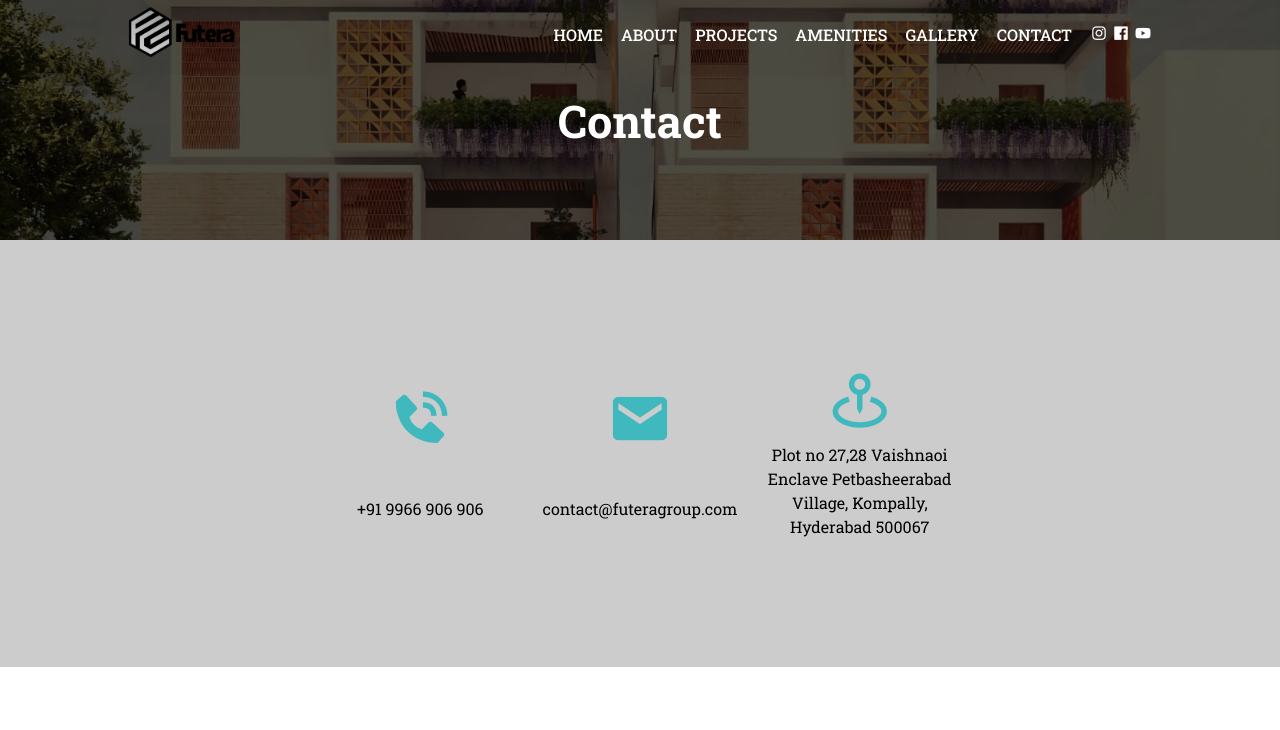
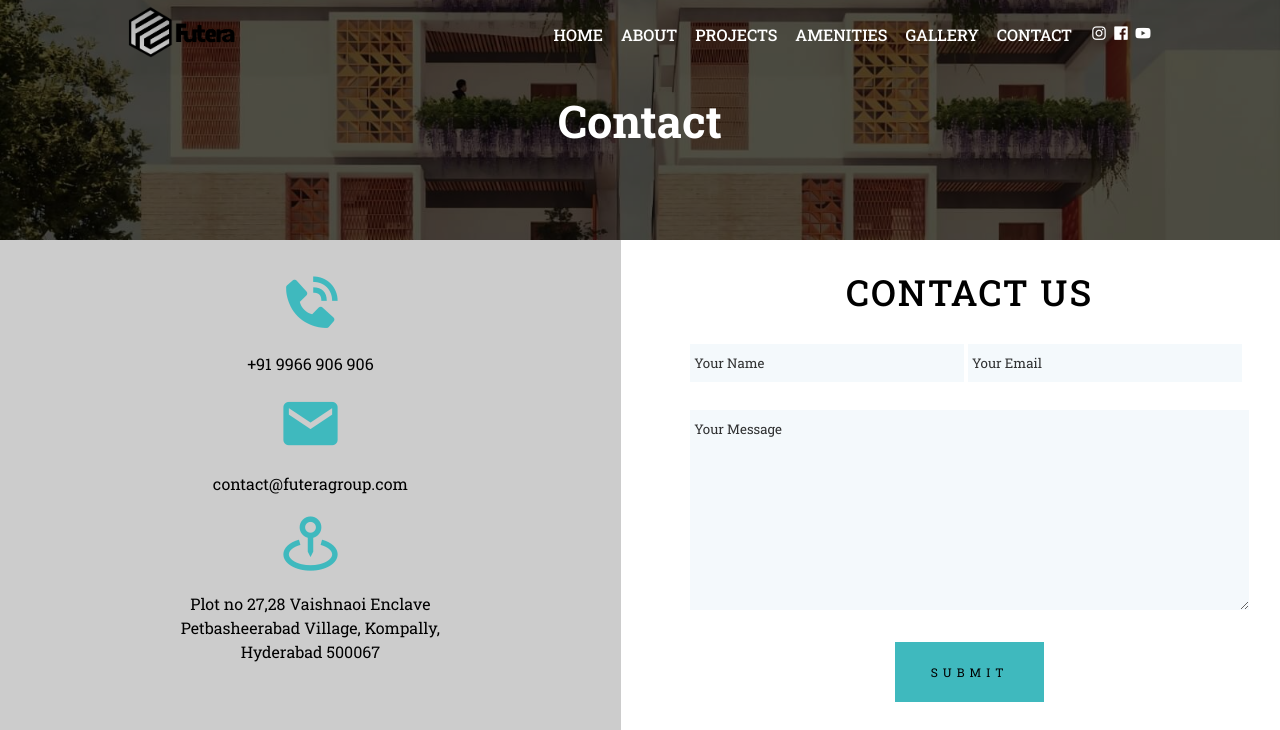
Before and after one commit to satyammishra0/futera, a PHP site: the page made by pages/contact.php in a window 1280 px wide. Shown: the top 730 px of the page. Run offline with PHP 8.4, Linux system fonts and the light colour scheme.

Commit message:
new changes as per discussed

```diff
--- a/assets/css/anemities.css
+++ b/assets/css/anemities.css
@@ -13,7 +13,7 @@
 
 .animities-services-grid {
   border: 0.8px solid var(--gray);
-  margin: 5% 5% 5% 0%;
+  margin: 5% 5% 0% 0%;
   grid-template-columns: 30% 1fr;
 }
 
--- a/assets/css/contact.css
+++ b/assets/css/contact.css
@@ -2,8 +2,12 @@
 /* ---------First Section  */
 /* ----------------------- */
 .contact-details {
-  padding: 10% 25%;
+  padding: 5% 25%;
   background-color: var(--gray-bg);
+}
+
+.contact-details-grid-content {
+  margin-bottom: 5%;
 }
 
 .contact-details-grid-content > i {
@@ -23,7 +27,7 @@
 /* ---------Second Section  */
 /* ----------------------- */
 .contact-form-section {
-  padding: 5% 10%;
+  padding: 0% 5%;
 }
 
 input::placeholder {
@@ -47,13 +51,9 @@ textarea::placeholder {
   text-transform: uppercase;
 }
 
-.contact-form-section > form {
-  padding: 0% 25%;
-}
-
 .contact-form-section > form > input {
   width: 49%;
-  color: #a0b2be;
+  color: #181818;
   border-color: #f4f9fc;
   background-color: #f4f9fc;
   border: none;
@@ -109,4 +109,7 @@ textarea::placeholder {
   .contact-form-section > form {
     padding: 0 10%;
   }
+  .contact-form-section {
+    padding: 10% 0;
+  }
 }
--- a/assets/css/footer.css
+++ b/assets/css/footer.css
@@ -85,7 +85,6 @@ footer {
   font-size: 14px;
   font-family: var(--font-pt-sans);
   margin: 3% 0;
-  /* text-align: center; */
 }
 
 .footer-grid-contact > ul > li > a {
@@ -93,7 +92,6 @@ footer {
 }
 
 .footer-social-icons {
-  /* margin-top: 8%; */
   gap: 5px;
   display: flex;
 }
@@ -121,6 +119,11 @@ footer {
 }
 
 ::placeholder {
+  color: vaR(--white);
+  opacity: 0.6;
+}
+
+select::placeholder {
   color: vaR(--white);
   opacity: 0.6;
 }
@@ -153,7 +156,8 @@ footer {
 }
 
 .footer-grid-form > form > select {
-  color: var(--white);
+  color: #aaa;
+  font-weight: 500;
   background-color: black;
   border: 2px solid #eee;
   font-size: 1em;
--- a/includes/footer.php
+++ b/includes/footer.php
@@ -19,7 +19,7 @@
               <div class="footer-social-icons ">
                   <a target="_blank" href="https://www.instagram.com/futeragroup/" style="border: 1px solid var(--white);" class="button-ani"><i class='bx bxl-instagram'></i></a>
                   <a target="_blank" href="https://www.facebook.com/profile.php?id=100092867637067" style="border: 1px solid var(--white);" class="button-ani"><i class='bx bxl-facebook-square'></i></a>
-                  <a target="_blank" href="" style="border: 1px solid var(--white);" class="button-ani"><i class='bx bxl-youtube'></i></a>
+                  <a target="_blank" href="https://www.youtube.com/@Futeragroup" style="border: 1px solid var(--white);" class="button-ani"><i class='bx bxl-youtube'></i></a>
               </div>
           </div>
           <div class="footer-grid-map">
--- a/includes/header.php
+++ b/includes/header.php
@@ -50,9 +50,9 @@
             <li class="nav-links"><a href="../pages/gallery.php"> GALLERY</a></li>
             <li class="nav-links"><a href="../pages/contact.php"> CONTACT</a></li>
             <li class="nav-links">
-                <a href="https://www.instagram.com/futeragroup/" target="_blank" class="button-ani"><i style="font-size:18px;" class='bx bxl-instagram'></i></a>
-                <a href="https://www.facebook.com/profile.php?id=100092867637067" target="_blank" class="button-ani"><i style="font-size:18px;" class='bx bxl-facebook-square'></i></a>
-                <a href="#" target="_blank" class="button-ani"><i style="font-size:18px;" class='bx bxl-youtube'></i></a>
+                <a href="https://www.instagram.com/futeragroup/" target="_blank"><i style="font-size:18px;" class='bx bxl-instagram'></i></a>
+                <a href="https://www.facebook.com/profile.php?id=100092867637067" target="_blank"><i style="font-size:18px;" class='bx bxl-facebook-square'></i></a>
+                <a href="https://www.youtube.com/@Futeragroup" target="_blank"><i style="font-size:18px;" class='bx bxl-youtube'></i></a>
             </li>
         </ul>
     </nav>
--- a/pages/contact.php
+++ b/pages/contact.php
@@ -34,8 +34,10 @@
     <!--------------------------- -->
     <!------------ Second Section -->
     <!--------------------------- -->
+    <section class="contact-grid utility_grid utility_grid-2">
+
         <section class="contact-details utility_background-property">
-        <div class="contact-details-grid utility_grid utility_grid-3">
+            <div class="contact-details-grid ">
                 <div class="contact-details-grid-content utility_grid utility_grid-center">
                     <i class='bx bxs-phone-call'></i>
                     <p>+91 9966 906 906</p>
@@ -55,9 +57,6 @@
 
         </section>
 
-    <!--------------------------- -->
-    <!------------ Third section -->
-    <!--------------------------- -->
 
         <section class="contact-form-section">
             <h2>Contact Us</h2>
@@ -85,12 +84,19 @@
             </form>
         </section>
 
+    </section>
+
+    <!--------------------------- -->
+    <!------------ Third section -->
+    <!--------------------------- -->
+
+
 
     <!--------------------------- -->
     <!------------ MAp Section -->
     <!--------------------------- -->
     <section class="map-section">
-        <iframe src="https://www.google.com/maps/embed?pb=!1m18!1m12!1m3!1d3804.803984567535!2d78.47337717406558!3d17.516868033392544!2m3!1f0!2f0!3f0!3m2!1i1024!2i768!4f13.1!3m3!1m2!1s0x3bcb9aaa6fc2da9d%3A0x63195234f3f41a40!2sPetbasheerabad%2C%20Jeedimetla%2C%20Hyderabad%2C%20Telangana%20500067!5e0!3m2!1sen!2sin!4v1686738609872!5m2!1sen!2sin" width="600" height="450" style="border:0;" allowfullscreen="" loading="lazy" referrerpolicy="no-referrer-when-downgrade"></iframe>
+        <iframe src="https://www.google.com/maps/embed?pb=!1m17!1m12!1m3!1d3104.8368963774255!2d78.4920263755859!3d17.522900216636174!2m3!1f0!2f0!3f0!3m2!1i1024!2i768!4f13.1!3m2!1m1!2zMTfCsDMxJzIyLjMiTiA3OMKwMjknMzcuNiJF!5e0!3m2!1sen!2sin!4v1687271338403!5m2!1sen!2sin" width="600" height="450" style="border:0;" allowfullscreen="" loading="lazy" referrerpolicy="no-referrer-when-downgrade"></iframe>
     </section>
     <!--------------------------- -->
     <!------------ Footer -->
```
Also changed, not shown: pages/project-1.php (+16 -15 lines). Lines whose indentation alone changed are shown as unchanged.
